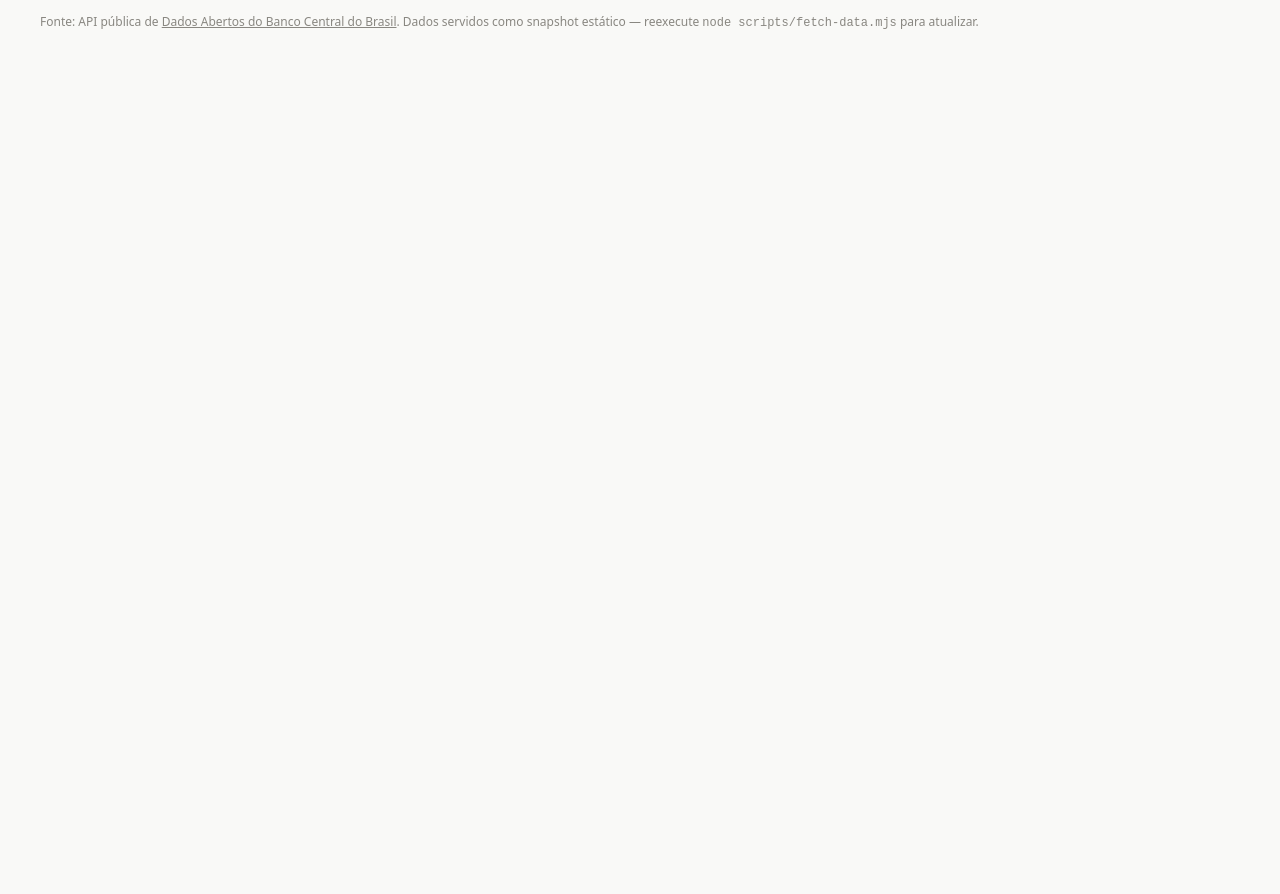
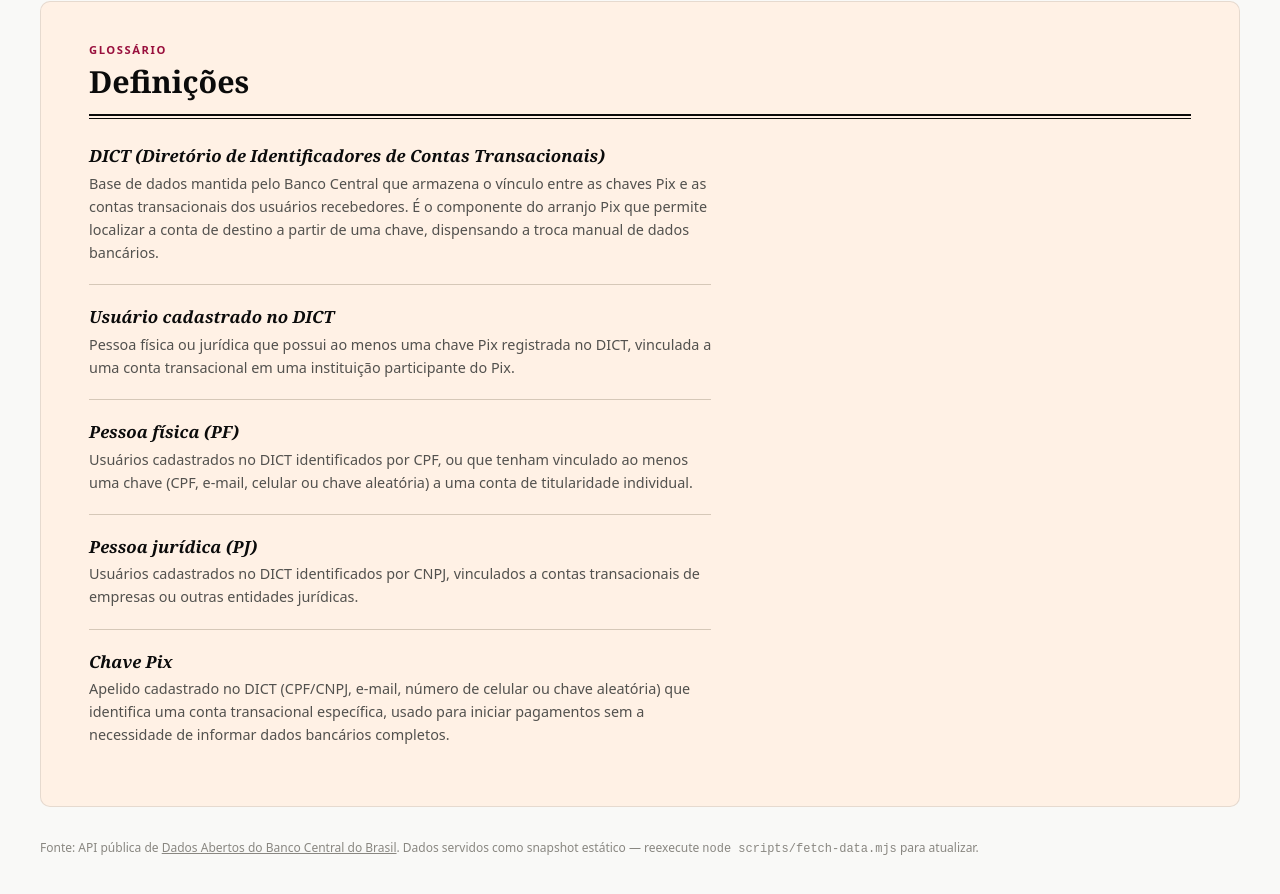
Before and after one commit to sulivanrocha/pix-dataviz, a React (Vite) app: page / in a window 1280 px wide. Shown: the part 848-1742 px from the top of the page. Before the commit the page ends 942 px from the top, so only its background shows below. Built offline with nearby package versions, Linux system fonts and the light colour scheme.

Commit message:
Add reference month to DICT cards and glossary section with FT-style design

```diff
--- a/src/index 2.css
+++ /dev/null
@@ -1,111 +0,0 @@
-:root {
-  --text: #6b6375;
-  --text-h: #08060d;
-  --bg: #fff;
-  --border: #e5e4e7;
-  --code-bg: #f4f3ec;
-  --accent: #aa3bff;
-  --accent-bg: rgba(170, 59, 255, 0.1);
-  --accent-border: rgba(170, 59, 255, 0.5);
-  --social-bg: rgba(244, 243, 236, 0.5);
-  --shadow:
-    rgba(0, 0, 0, 0.1) 0 10px 15px -3px, rgba(0, 0, 0, 0.05) 0 4px 6px -2px;
-
-  --sans: system-ui, 'Segoe UI', Roboto, sans-serif;
-  --heading: system-ui, 'Segoe UI', Roboto, sans-serif;
-  --mono: ui-monospace, Consolas, monospace;
-
-  font: 18px/145% var(--sans);
-  letter-spacing: 0.18px;
-  color-scheme: light dark;
-  color: var(--text);
-  background: var(--bg);
-  font-synthesis: none;
-  text-rendering: optimizeLegibility;
-  -webkit-font-smoothing: antialiased;
-  -moz-osx-font-smoothing: grayscale;
-
-  @media (max-width: 1024px) {
-    font-size: 16px;
-  }
-}
-
-@media (prefers-color-scheme: dark) {
-  :root {
-    --text: #9ca3af;
-    --text-h: #f3f4f6;
-    --bg: #16171d;
-    --border: #2e303a;
-    --code-bg: #1f2028;
-    --accent: #c084fc;
-    --accent-bg: rgba(192, 132, 252, 0.15);
-    --accent-border: rgba(192, 132, 252, 0.5);
-    --social-bg: rgba(47, 48, 58, 0.5);
-    --shadow:
-      rgba(0, 0, 0, 0.4) 0 10px 15px -3px, rgba(0, 0, 0, 0.25) 0 4px 6px -2px;
-  }
-
-  #social .button-icon {
-    filter: invert(1) brightness(2);
-  }
-}
-
-body {
-  margin: 0;
-}
-
-#root {
-  width: 1126px;
-  max-width: 100%;
-  margin: 0 auto;
-  text-align: center;
-  border-inline: 1px solid var(--border);
-  min-height: 100svh;
-  display: flex;
-  flex-direction: column;
-  box-sizing: border-box;
-}
-
-h1,
-h2 {
-  font-family: var(--heading);
-  font-weight: 500;
-  color: var(--text-h);
-}
-
-h1 {
-  font-size: 56px;
-  letter-spacing: -1.68px;
-  margin: 32px 0;
-  @media (max-width: 1024px) {
-    font-size: 36px;
-    margin: 20px 0;
-  }
-}
-h2 {
-  font-size: 24px;
-  line-height: 118%;
-  letter-spacing: -0.24px;
-  margin: 0 0 8px;
-  @media (max-width: 1024px) {
-    font-size: 20px;
-  }
-}
-p {
-  margin: 0;
-}
-
-code,
-.counter {
-  font-family: var(--mono);
-  display: inline-flex;
-  border-radius: 4px;
-  color: var(--text-h);
-}
-
-code {
-  font-size: 15px;
-  line-height: 135%;
-  padding: 4px 8px;
-  background: var(--code-bg);
-}
--- a/src/index.css
+++ b/src/index.css
@@ -8,6 +8,11 @@
   --baseline: #c3c2b7;
   --border: rgba(11, 11, 11, 0.1);
   --success: #006300;
+
+  /* FT-inspired glossary accent */
+  --ft-paper: #fff1e5;
+  --ft-claret: #990f3d;
+  --ft-rule: #d6c8b8;
 
   --series-1: #2a78d6; /* blue */
   --series-2: #1baf7a; /* aqua */
@@ -38,6 +43,11 @@
     --baseline: #383835;
     --border: rgba(255, 255, 255, 0.1);
     --success: #0ca30c;
+
+    /* FT-inspired glossary accent, dark mode */
+    --ft-paper: #241a16;
+    --ft-claret: #e0577e;
+    --ft-rule: #3a2f2a;
 
     --series-1: #3987e5;
     --series-2: #199e70;
@@ -349,3 +359,86 @@ body {
   text-align: center;
   color: var(--text-secondary);
 }
+
+@import url('https://fonts.googleapis.com/css2?family=Playfair+Display:ital,wght@0,600;0,700;1,500&display=swap');
+
+.definitions-section {
+  background: var(--ft-paper);
+  color: var(--text-primary);
+  padding: 2.5rem clamp(1.25rem, 4vw, 3rem);
+  margin-top: 20px;
+  border-radius: 10px;
+  border: 1px solid var(--border);
+}
+
+.definitions-section .definitions-eyebrow {
+  display: block;
+  font-size: 0.7rem;
+  font-weight: 700;
+  letter-spacing: 0.14em;
+  text-transform: uppercase;
+  color: var(--ft-claret);
+  margin-bottom: 0.5rem;
+}
+
+.definitions-section h3 {
+  font-family: 'Playfair Display', Georgia, serif;
+  font-weight: 700;
+  font-size: clamp(1.5rem, 3vw, 1.9rem);
+  line-height: 1.15;
+  margin: 0 0 1.25rem;
+  padding-bottom: 0.9rem;
+  border-bottom: 2px solid var(--text-primary);
+  position: relative;
+}
+
+.definitions-section h3::after {
+  content: "";
+  position: absolute;
+  left: 0;
+  bottom: -5px;
+  width: 100%;
+  border-bottom: 1px solid var(--text-primary);
+}
+
+.definitions-section dl {
+  margin: 0;
+  max-width: 68ch;
+}
+
+.definitions-item {
+  padding: 1.25rem 0;
+  border-bottom: 1px solid var(--ft-rule);
+}
+
+.definitions-item:first-of-type {
+  padding-top: 0.5rem;
+}
+
+.definitions-item:last-of-type {
+  border-bottom: none;
+}
+
+.definitions-item dt {
+  font-family: 'Playfair Display', Georgia, serif;
+  font-weight: 600;
+  font-style: italic;
+  font-size: 1.05rem;
+  margin-bottom: 0.3rem;
+}
+
+.definitions-item dd {
+  font-size: 0.9rem;
+  line-height: 1.6;
+  color: var(--text-secondary);
+  margin: 0;
+}
+
+@media (max-width: 640px) {
+  .definitions-section {
+    padding: 1.75rem 1.1rem;
+  }
+  .definitions-item {
+    padding: 1rem 0;
+  }
+}
--- a/src/pages/UsuariosDictPage.jsx
+++ b/src/pages/UsuariosDictPage.jsx
@@ -2,7 +2,7 @@ import { useMemo, useState } from "react";
 import { Filters } from "../components/shared/Filters";
 import { StatTile } from "../components/shared/StatTile";
 import { UsersGrowthChart } from "../components/charts/dict/UsersGrowthChart";
-import { formatNumberCompact } from "../lib/format";
+import { formatAnoMes, formatNumberCompact } from "../lib/format";
 
 function pctDelta(current, previous) {
   if (!previous) return null;
@@ -12,6 +12,34 @@ function pctDelta(current, previous) {
 function anoMesOf(dateStr) {
   return Number(dateStr.slice(0, 7).replace("-", ""));
 }
+
+const DICT_DEFINITIONS = [
+  {
+    term: "DICT (Diretório de Identificadores de Contas Transacionais)",
+    description:
+      "Base de dados mantida pelo Banco Central que armazena o vínculo entre as chaves Pix e as contas transacionais dos usuários recebedores. É o componente do arranjo Pix que permite localizar a conta de destino a partir de uma chave, dispensando a troca manual de dados bancários.",
+  },
+  {
+    term: "Usuário cadastrado no DICT",
+    description:
+      "Pessoa física ou jurídica que possui ao menos uma chave Pix registrada no DICT, vinculada a uma conta transacional em uma instituição participante do Pix.",
+  },
+  {
+    term: "Pessoa física (PF)",
+    description:
+      "Usuários cadastrados no DICT identificados por CPF, ou que tenham vinculado ao menos uma chave (CPF, e-mail, celular ou chave aleatória) a uma conta de titularidade individual.",
+  },
+  {
+    term: "Pessoa jurídica (PJ)",
+    description:
+      "Usuários cadastrados no DICT identificados por CNPJ, vinculados a contas transacionais de empresas ou outras entidades jurídicas.",
+  },
+  {
+    term: "Chave Pix",
+    description:
+      "Apelido cadastrado no DICT (CPF/CNPJ, e-mail, número de celular ou chave aleatória) que identifica uma conta transacional específica, usado para iniciar pagamentos sem a necessidade de informar dados bancários completos.",
+  },
+];
 
 export function UsuariosDictPage({ usuariosDict }) {
   const months = useMemo(() => [...new Set(usuariosDict.map((r) => anoMesOf(r.data)))].sort(), [usuariosDict]);
@@ -30,21 +58,29 @@ export function UsuariosDictPage({ usuariosDict }) {
   const latest = usuariosDict[usuariosDict.length - 1];
   const previous = usuariosDict[usuariosDict.length - 2];
 
+  const referenceMonth = useMemo(() => {
+    if (!latest?.data) {
+      return "último mês disponível";
+    }
+
+    return formatAnoMes(anoMesOf(latest.data));
+  }, [latest]);
+
   return (
     <>
       <section className="kpi-row">
         <StatTile
-          label="Usuários cadastrados no DICT (total)"
+          label={`Usuários cadastrados no DICT (total) · ${referenceMonth}`}
           value={formatNumberCompact(latest.total)}
           delta={pctDelta(latest.total, previous?.total)}
         />
         <StatTile
-          label="Pessoa física"
+          label={`Pessoa física · ${referenceMonth}`}
           value={formatNumberCompact(latest.pessoaFisica)}
           delta={pctDelta(latest.pessoaFisica, previous?.pessoaFisica)}
         />
         <StatTile
-          label="Pessoa jurídica"
+          label={`Pessoa jurídica · ${referenceMonth}`}
           value={formatNumberCompact(latest.pessoaJuridica)}
           delta={pctDelta(latest.pessoaJuridica, previous?.pessoaJuridica)}
         />
@@ -62,6 +98,19 @@ export function UsuariosDictPage({ usuariosDict }) {
       <section className="charts-grid">
         <UsersGrowthChart usuariosDict={filtered} />
       </section>
+
+      <section className="definitions-section">
+        <span className="definitions-eyebrow">Glossário</span>
+        <h3>Definições</h3>
+        <dl>
+          {DICT_DEFINITIONS.map(({ term, description }) => (
+            <div key={term} className="definitions-item">
+              <dt>{term}</dt>
+              <dd>{description}</dd>
+            </div>
+          ))}
+        </dl>
+      </section>
     </>
   );
 }
```
